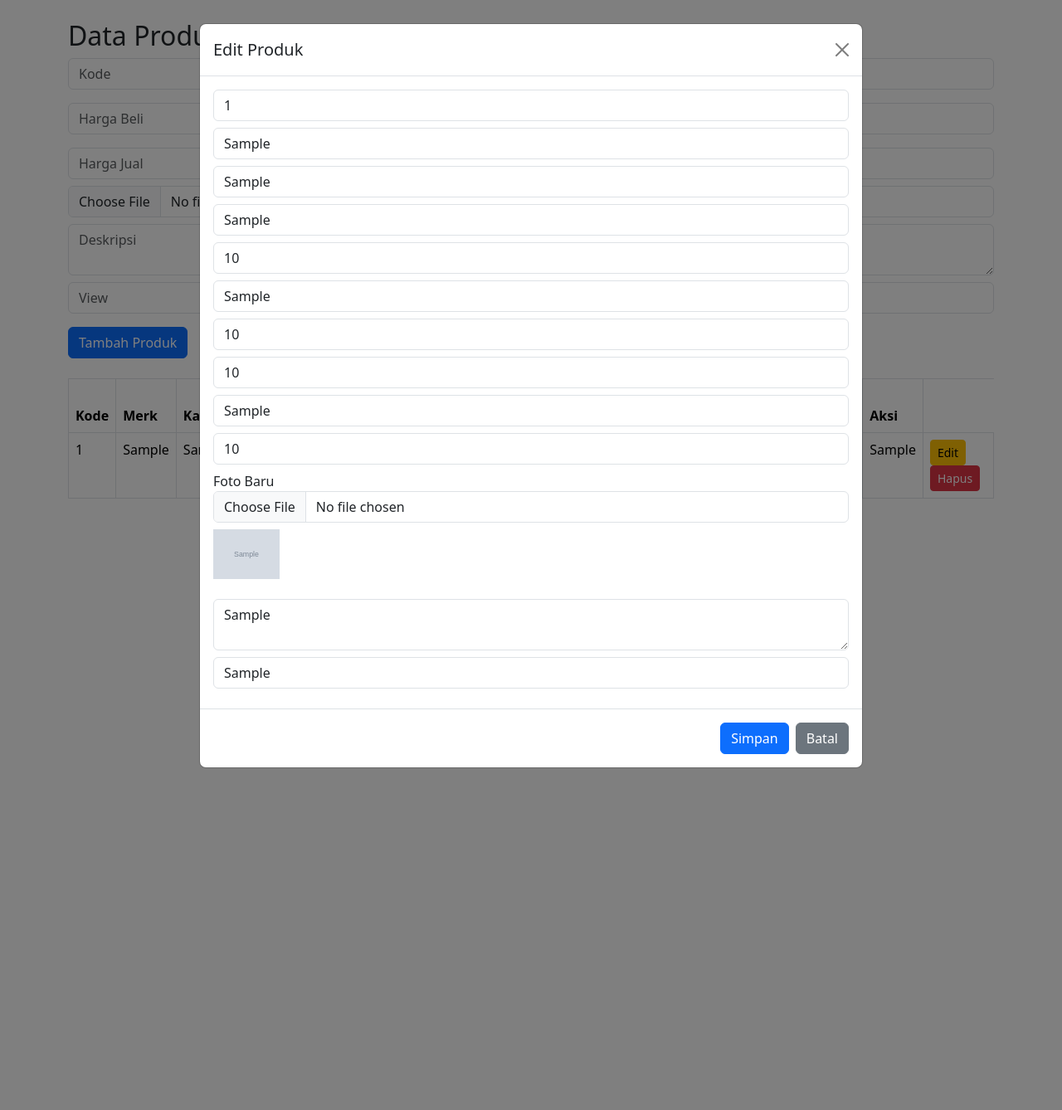
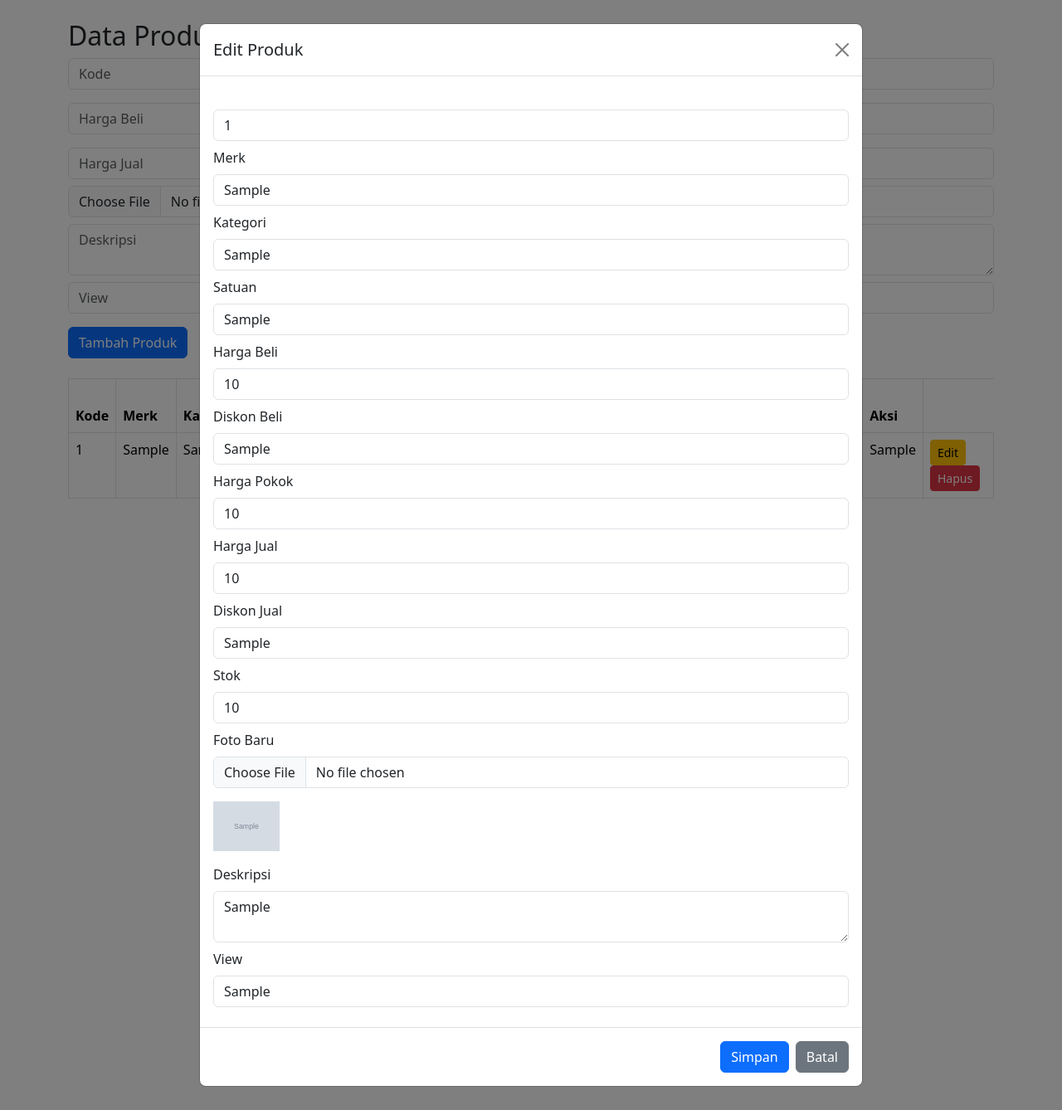
Before and after one commit to umrmaulana/api, a PHP site: page / in a window 1280 px wide, after a click on "Edit". Shown: the whole page at 83% size. Run offline with PHP 8.4, Linux system fonts and the light colour scheme; tables that the repository leaves empty or names only in its code hold one stand-in row (values such as "Sample post"); grey boxes marked "Sample" are stand-in pictures; data that the repository does not hold is empty.

Commit message:
update index.php

```diff
--- a/index.php
+++ b/index.php
@@ -1,6 +1,21 @@
 <?php
 include "koneksimysql.php";
 header('Content-Type: text/html; charset=utf-8');
+
+$labels = [
+    "merk" => "Merk",
+    "kategori" => "Kategori",
+    "satuan" => "Satuan",
+    "hargabeli" => "Harga Beli",
+    "diskonbeli" => "Diskon Beli",
+    "hargapokok" => "Harga Pokok",
+    "hargajual" => "Harga Jual",
+    "diskonjual" => "Diskon Jual",
+    "stok" => "Stok",
+    "foto" => "Foto Baru",
+    "deskripsi" => "Deskripsi",
+    "view" => "View"
+];
 
 // Create
 if (isset($_POST['tambah'])) {
@@ -166,15 +181,18 @@ if (isset($_GET['hapus'])) {
                                 </div>
                                 <div class="modal-body">
                                     <?php foreach ($row as $key => $val): ?>
-                                        <?php if ($key == 'foto'): ?>
+                                        <?php if ($key == 'kode'): ?>
+                                            <input type="hidden" name="kode" value="<?= $val ?>">
+                                        <?php elseif ($key == 'foto'): ?>
                                             <input type="hidden" name="old_foto" value="<?= $val ?>">
-                                            <label>Foto Baru</label><input type="file" name="foto" class="form-control mb-2">
-                                            <img src="images/product/<?= $val ?>" width="80"><br><br>
+                                            <label class="form-label"><?= $labels[$key] ?></label>
+                                            <input type="file" name="foto" class="form-control mb-2">
+                                            <img src="images/product/<?= $val ?>" width="80" class="mt-2 mb-3"><br>
                                         <?php elseif ($key == 'deskripsi'): ?>
+                                            <label class="form-label"><?= $labels[$key] ?></label>
                                             <textarea class="form-control mb-2" name="<?= $key ?>"><?= $val ?></textarea>
-                                        <?php elseif ($key == 'kode'): ?>
-                                            <input type="hidden" name="kode" value="<?= $val ?>">
                                         <?php else: ?>
+                                            <label class="form-label"><?= $labels[$key] ?></label>
                                             <input class="form-control mb-2" name="<?= $key ?>" value="<?= $val ?>">
                                         <?php endif; ?>
                                     <?php endforeach; ?>
```
